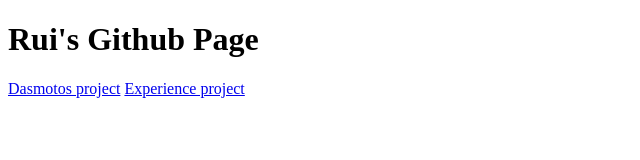
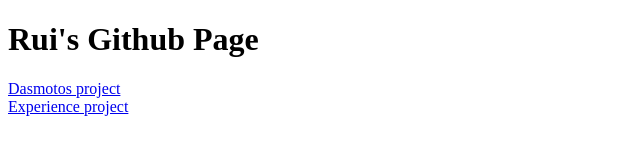
Before and after one commit to ruhnert/ruhnert.github.io, a plain HTML site: page index.html in a window 1280 px wide. Shown: the whole page, without its empty margins (0-640 px from the left). Drawn offline with Linux system fonts and the light colour scheme.

Commit message:
Add paragagraph

```diff
--- a/index.html
+++ b/index.html
@@ -13,8 +13,8 @@
 
     <main>
       <article>
-        <a href="https://ruhnert.github.io/dasmotos">Dasmotos project</a>
-        <a href="https://ruhnert.github.io/experience">Experience project</a>
+        <div><a href="https://ruhnert.github.io/dasmotos">Dasmotos project</a></div>
+        <div><a href="https://ruhnert.github.io/experience">Experience project</a></div>
       </article>
     </main>
   </body>
```
